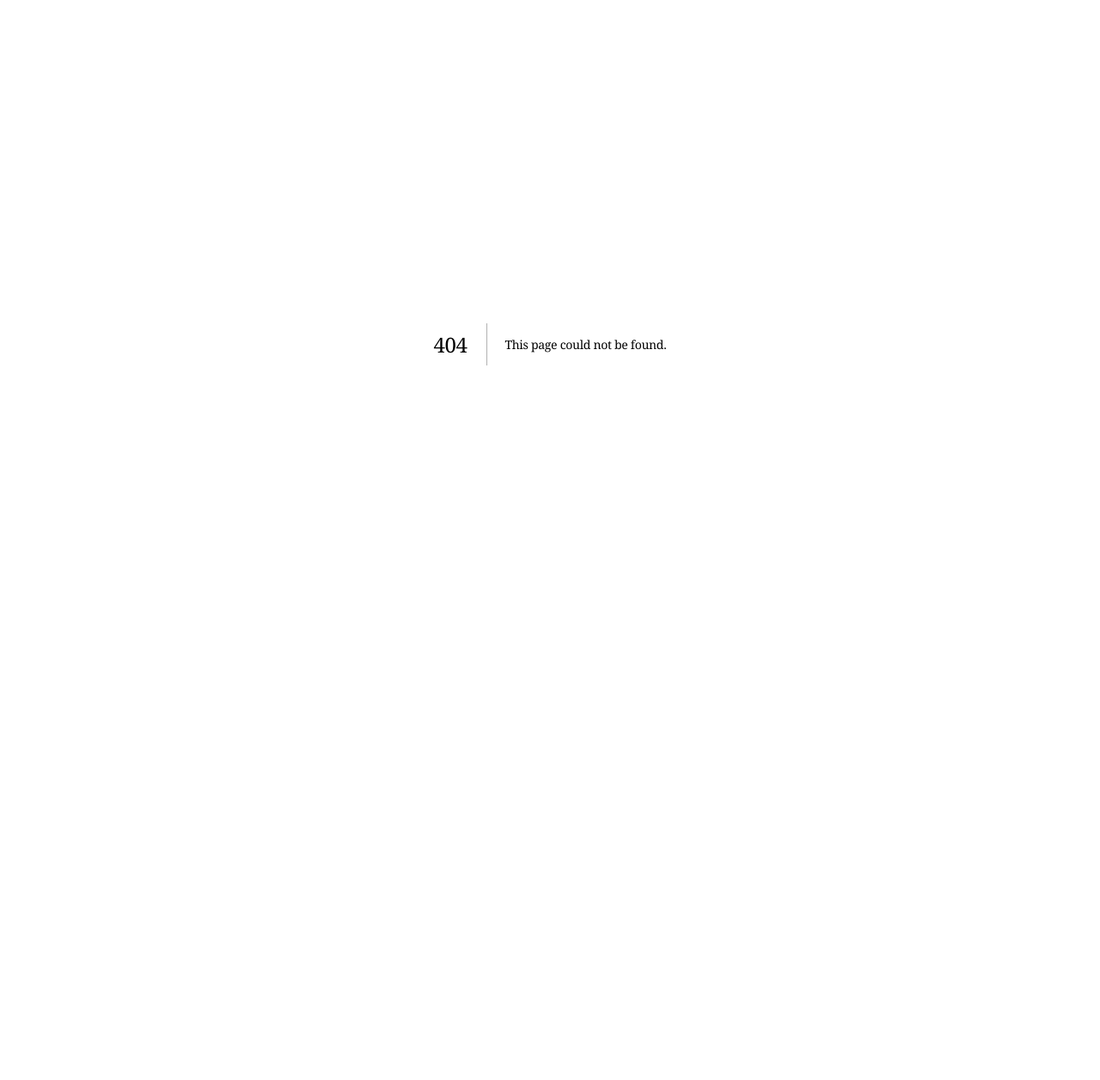
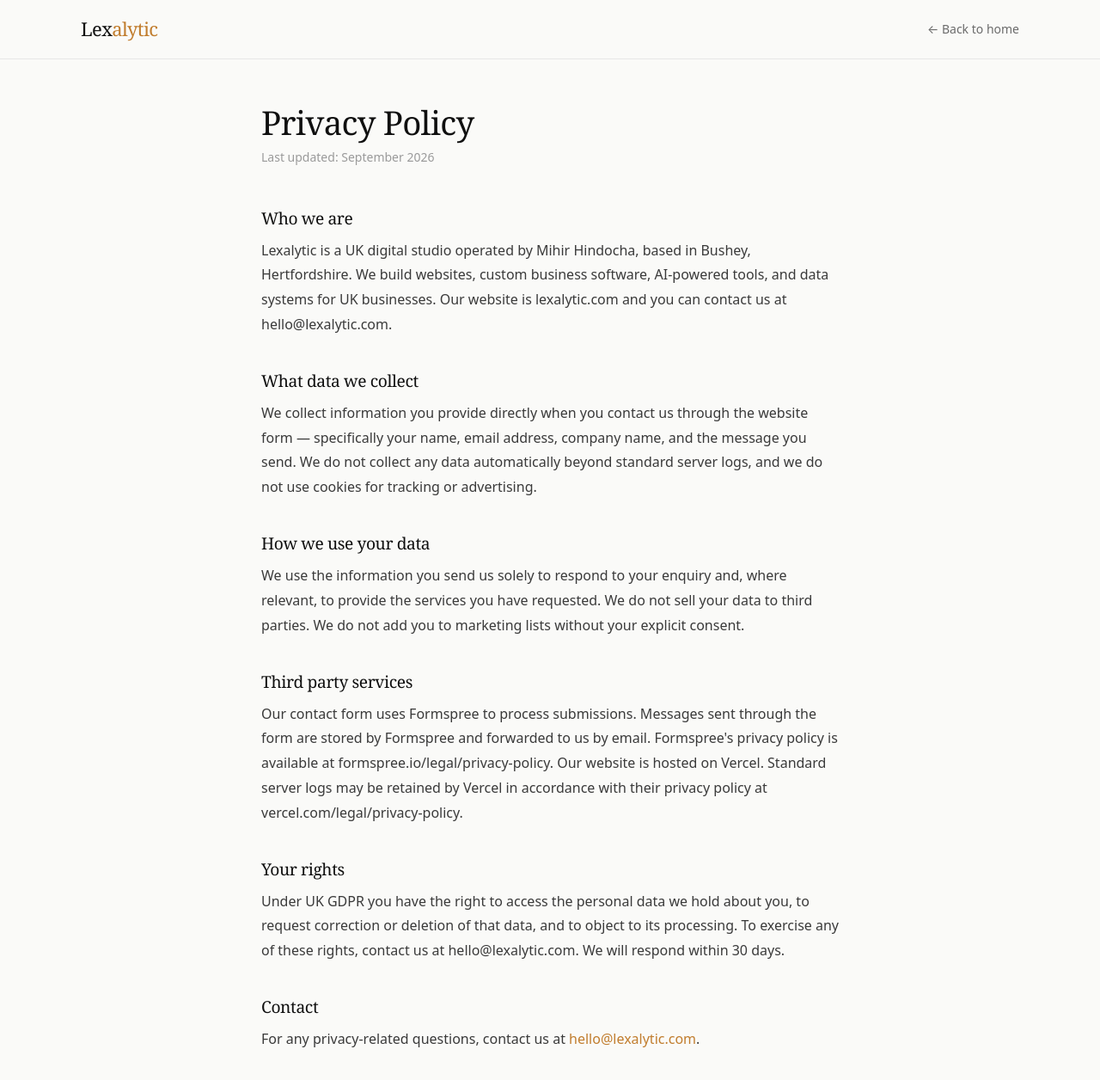
Before and after one commit to printpeachstudio-blip/lexalytic, a Next.js app: page /privacy in a window 1280 px wide. Before the commit this address had no page. Shown: the top 1256 px of the page at 86% size. Before the commit the page ends 800 px from the top, so only its background shows below. Built offline with nearby package versions, Linux system fonts and the light colour scheme.

Commit message:
add privacy policy page

```diff
--- /dev/null
+++ b/app/privacy/page.tsx
@@ -0,0 +1,44 @@
+import type { Metadata } from 'next'
+import Link from 'next/link'
+
+export const metadata: Metadata = {
+  alternates: { canonical: 'https://www.lexalytic.com/privacy' },
+  title: 'Privacy Policy | Lexalytic',
+  description: 'Privacy policy for Lexalytic — UK digital studio.',
+  robots: { index: true, follow: true },
+}
+
+export default function PrivacyPage() {
+  return (
+    <div style={{ background: 'var(--bg)', minHeight: '100vh' }}>
+      <nav style={{ position: 'fixed', top: 0, left: 0, right: 0, zIndex: 1000, background: 'rgba(250,250,248,0.95)', backdropFilter: 'blur(12px)', borderBottom: '1px solid rgba(15,15,15,0.08)' }}>
+        <div className="container" style={{ display: 'flex', alignItems: 'center', justifyContent: 'space-between', height: '68px' }}>
+          <Link href="/" style={{ fontFamily: 'var(--serif)', fontSize: '22px', color: 'var(--ink)', letterSpacing: '-0.03em' }}>Lex<span style={{ color: 'var(--amber)' }}>alytic</span></Link>
+          <Link href="/" style={{ fontSize: '14px', color: 'var(--ink-3)' }}>← Back to home</Link>
+        </div>
+      </nav>
+      <div className="container" style={{ maxWidth: '720px', paddingTop: '120px', paddingBottom: '80px' }}>
+        <h1 style={{ fontSize: 'clamp(1.8rem, 3vw, 2.4rem)', marginBottom: '8px', letterSpacing: '-0.02em' }}>Privacy Policy</h1>
+        <p style={{ fontSize: '14px', color: 'var(--ink-4)', marginBottom: '48px' }}>Last updated: September 2026</p>
+
+        <h2 style={{ fontSize: '1.2rem', marginBottom: '12px', marginTop: '40px' }}>Who we are</h2>
+        <p style={{ fontSize: '16px', color: 'var(--ink-2)', lineHeight: '1.8', marginBottom: '24px' }}>Lexalytic is a UK digital studio operated by Mihir Hindocha, based in Bushey, Hertfordshire. We build websites, custom business software, AI-powered tools, and data systems for UK businesses. Our website is lexalytic.com and you can contact us at hello@lexalytic.com.</p>
+
+        <h2 style={{ fontSize: '1.2rem', marginBottom: '12px', marginTop: '40px' }}>What data we collect</h2>
+        <p style={{ fontSize: '16px', color: 'var(--ink-2)', lineHeight: '1.8', marginBottom: '24px' }}>We collect information you provide directly when you contact us through the website form — specifically your name, email address, company name, and the message you send. We do not collect any data automatically beyond standard server logs, and we do not use cookies for tracking or advertising.</p>
+
+        <h2 style={{ fontSize: '1.2rem', marginBottom: '12px', marginTop: '40px' }}>How we use your data</h2>
+        <p style={{ fontSize: '16px', color: 'var(--ink-2)', lineHeight: '1.8', marginBottom: '24px' }}>We use the information you send us solely to respond to your enquiry and, where relevant, to provide the services you have requested. We do not sell your data to third parties. We do not add you to marketing lists without your explicit consent.</p>
+
+        <h2 style={{ fontSize: '1.2rem', marginBottom: '12px', marginTop: '40px' }}>Third party services</h2>
+        <p style={{ fontSize: '16px', color: 'var(--ink-2)', lineHeight: '1.8', marginBottom: '24px' }}>Our contact form uses Formspree to process submissions. Messages sent through the form are stored by Formspree and forwarded to us by email. Formspree&#x27;s privacy policy is available at formspree.io/legal/privacy-policy. Our website is hosted on Vercel. Standard server logs may be retained by Vercel in accordance with their privacy policy at vercel.com/legal/privacy-policy.</p>
+
+        <h2 style={{ fontSize: '1.2rem', marginBottom: '12px', marginTop: '40px' }}>Your rights</h2>
+        <p style={{ fontSize: '16px', color: 'var(--ink-2)', lineHeight: '1.8', marginBottom: '24px' }}>Under UK GDPR you have the right to access the personal data we hold about you, to request correction or deletion of that data, and to object to its processing. To exercise any of these rights, contact us at hello@lexalytic.com. We will respond within 30 days.</p>
+
+        <h2 style={{ fontSize: '1.2rem', marginBottom: '12px', marginTop: '40px' }}>Contact</h2>
+        <p style={{ fontSize: '16px', color: 'var(--ink-2)', lineHeight: '1.8', marginBottom: '24px' }}>For any privacy-related questions, contact us at <a href="mailto:hello@lexalytic.com" style={{ color: 'var(--amber)' }}>hello@lexalytic.com</a>.</p>
+      </div>
+    </div>
+  )
+}
```
Also changed, not shown: public/logojpg.jpg (added), 1 other file (tests, documents, lock files or other folders).
